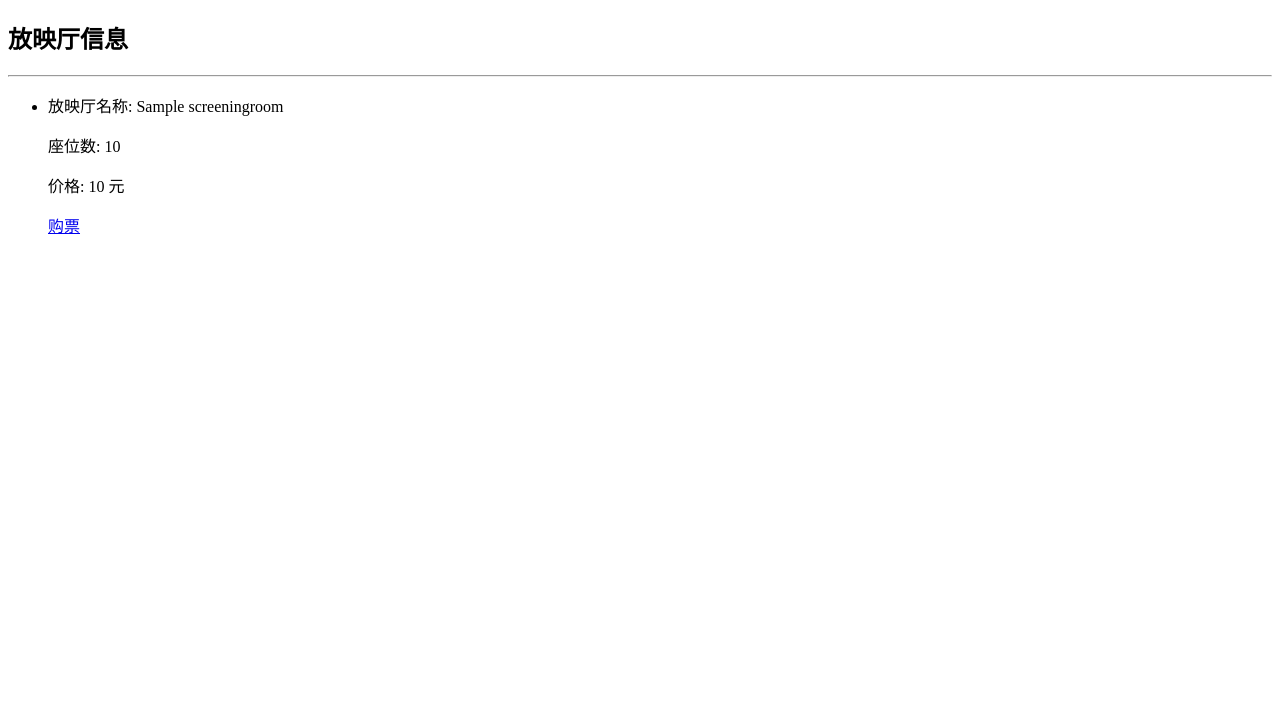
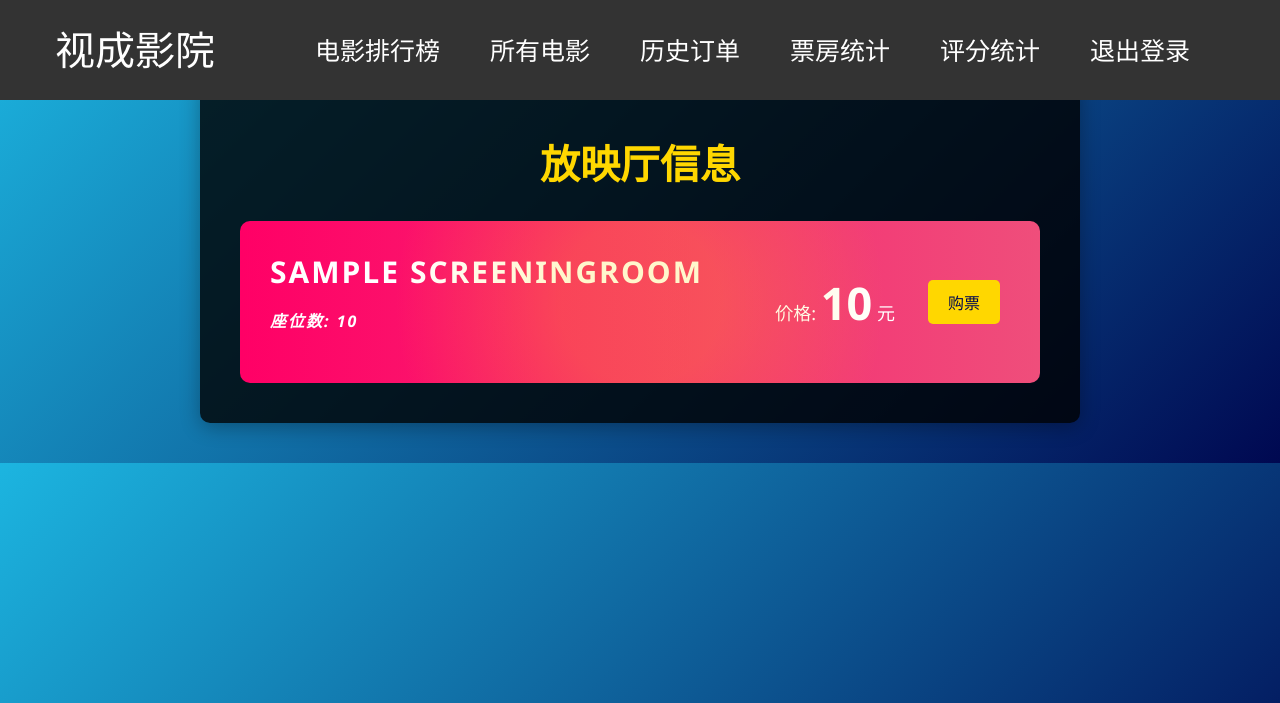
Before and after one commit to TangerineStarrySky/2024Spring-DBPJ, a Django app: page /cinema/rooms/1/1/ in a window 1280 px wide. Shown: the top 703 px of the page. Run offline with Django 4.2, Linux system fonts and the light colour scheme; tables that the repository leaves empty hold one stand-in row (values such as "Sample post").

Commit message:
美化放映厅信息页 又增加渐变色等重新美化电影列表页

```diff
--- a/cinema/templates/movie_info.html
+++ b/cinema/templates/movie_info.html
@@ -10,7 +10,7 @@
 <body>
 
     <div class="navbar">
-        <div class="cinema_name">视成影院</div>
+        <a class="cinema_name" href="{% url 'index' %}?user_id={{ user.user_id }}">视成影院</a>
         <a href="{% url 'ranking' user.user_id %}">电影排行榜</a>
         <a href="{% url 'movies' user.user_id %}">所有电影</a>
         <a href="{% url 'history' user.user_id %}">历史订单</a>
--- a/cinema/templates/room_info.html
+++ b/cinema/templates/room_info.html
@@ -3,19 +3,43 @@
 <head>
     <meta charset="UTF-8">
     <title>放映厅信息</title>
+    {% load static %}
+    <link rel="stylesheet" href="{% static 'css/navbar.css' %}">
+    <link rel="stylesheet" href="{% static 'css/rooms.css' %}">
 </head>
 <body>
+    <div class="navbar">
+        <a class="cinema_name" href="{% url 'index' %}?user_id={{ user.user_id }}">视成影院</a>
+        <a href="{% url 'ranking' user.user_id %}">电影排行榜</a>
+        <a href="{% url 'movies' user.user_id %}">所有电影</a>
+        <a href="{% url 'history' user.user_id %}">历史订单</a>
+
+        {% if user.user_id == 1 %}
+            <a href="{% url 'box_office' %}">票房统计</a>
+            <a href="{% url 'score' %}">评分统计</a>
+        {% endif %}
+
+        <a href="{% url 'welcome' %}">退出登录</a>
+        <div class="username">用户：{{ user.username }}</div>
+    </div>
+
+    <div class="container">
         <h2>放映厅信息</h2>
-    <hr>
         <ul>
             {% for room in rooms %}
-            <li>
-                <p>放映厅名称: {{ room.room_name }}</p>
+                <li class="room-item">
+                    <div class="room-info">
+                        <div class="room-name">{{ room.room_name }}
                             <p>座位数: {{ room.seats }}</p>
-                <p>价格: {{ room.price }} 元</p>
-                <a href="{% url 'buy' user_id movie_id room.room_id %}">购票</a>
+                        </div>
+                        <div class="room-details">
+                            <p>价格: <span>{{ room.price }}</span> 元</p>
+                        </div>
+                    </div>
+                    <a href="{% url 'buy' user_id movie_id room.room_id %}" class="room-link">购票</a>
                 </li>
             {% endfor %}
         </ul>
+    </div>
 </body>
 </html>
--- a/static/css/navbar.css
+++ b/static/css/navbar.css
@@ -53,3 +53,8 @@ body {
 .container {
     margin-top: 100px;
 }
+
+/*@keyframes fadeIn {*/
+/*    from { opacity: 0; }*/
+/*    to { opacity: 1; }*/
+/*}*/
--- /dev/null
+++ b/static/css/rooms.css
@@ -0,0 +1,122 @@
+body {
+    font-family: 'Segoe UI', Tahoma, Geneva, Verdana, sans-serif;
+    background: linear-gradient(135deg, #1CB5E0, #000851);
+    margin: 0;
+    padding: 0;
+    color: #fff;
+    display: flex;
+    justify-content: center;
+    align-items: center;
+}
+.container {
+    max-width: 800px;
+    width: 100%;
+    padding: 20px 40px;
+    margin-top: 80px;
+    margin-bottom: 40px;
+    background-color: rgba(0, 0, 0, 0.8);
+    border-radius: 10px;
+    box-shadow: 0 4px 20px rgba(0, 0, 0, 0.3);
+    animation: fadeIn 0.5s ease;
+}
+h2 {
+    text-align: center;
+    color: #FFD700;
+    margin-bottom: 30px;
+    font-size: 40px;
+}
+ul {
+    list-style: none;
+    padding: 0;
+    margin: 0;
+}
+.room-item {
+    margin-bottom: 20px;
+    padding: 15px;
+    border-radius: 10px;
+    background-image: linear-gradient(to right, #f06, #ef4e7b);
+    color: #fff;
+    transition: transform 0.3s ease, box-shadow 0.3s ease;
+    position: relative;
+    overflow: hidden;
+}
+.room-item::before {
+    content: '';
+    position: absolute;
+    top: 0;
+    left: 0;
+    right: 0;
+    bottom: 0;
+    background-image: radial-gradient(circle, #FFD700 20%, transparent 60%);
+    opacity: 0.2;
+    border-radius: 10px;
+}
+.room-item:hover {
+    transform: translateY(-5px);
+    box-shadow: 0 10px 30px rgba(0, 0, 0, 0.4);
+}
+.room-info {
+    display: flex;
+    justify-content: space-between;
+    align-items: center;
+}
+.room-name {
+    font-size: 30px;
+    font-weight: bold;
+    text-transform: uppercase;
+    letter-spacing: 2px;
+    margin-bottom: 5px;
+    padding: 15px;
+}
+.room-name p{
+    font-size: 16px;
+    font-style: italic;
+}
+.room-details {
+    display: flex;
+    margin-right: 130px;
+    flex-direction: column;
+    justify-content: center;
+    font-size: 18px;
+}
+.room-details span{
+    font-weight: bold;
+    font-size: 45px;
+}
+
+.room-details p {
+    margin: 5px auto;
+}
+.room-link {
+    display: inline-block;
+    background-color: #FFD700;
+    color: #000851;
+    margin-right: 20px;
+    padding: 10px 20px;
+    border-radius: 5px;
+    text-decoration: none;
+    transition: background-color 0.3s ease;
+    position: absolute;
+    top: 50%;
+    right: 20px;
+    transform: translateY(-50%);
+    font-size: 16px;
+}
+.room-link:hover {
+    background-color: #C0C0C0;
+}
+@media (max-width: 768px) {
+    .room-info {
+        flex-direction: column;
+        align-items: flex-start;
+    }
+    .room-details {
+        margin-top: 10px;
+    }
+    .room-link {
+        position: relative;
+        top: auto;
+        transform: none;
+        margin-top: 10px;
+    }
+}
```
Also changed, not shown: static/css/movie_list.css (+27 -30 lines). Lines whose indentation alone changed are shown as unchanged.
